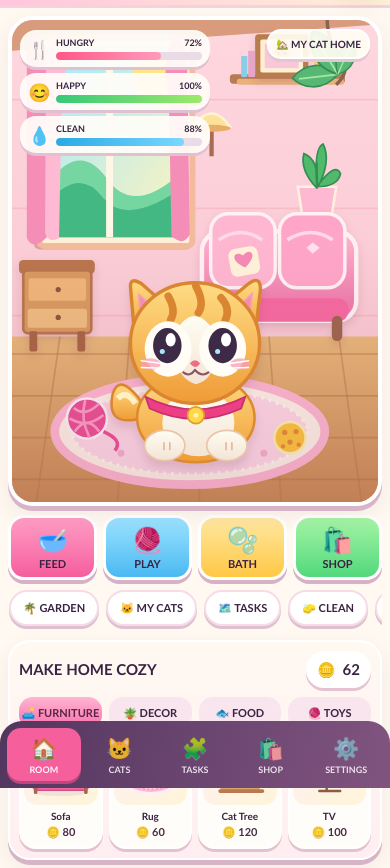
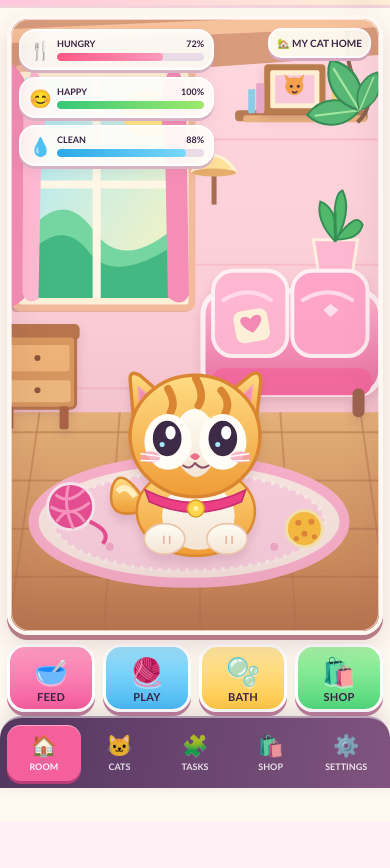
Before and after one commit to vidocq911/cat-block-puzzle, a plain HTML site: page index.html in a window 390 px wide. Shown: the part 56-924 px from the top of the page. After the commit the page ends 878 px from the top, so only its background shows below. Drawn offline with Linux system fonts and the light colour scheme.

Commit message:
Match room screen to reference-led mobile layout

```diff
--- a/index.html
+++ b/index.html
@@ -9,6 +9,38 @@
 @keyframes bounce{0%,100%{transform:translateX(-50%) translateY(0)}40%{transform:translateX(-50%) translateY(-18px)}70%{transform:translateX(-50%) translateY(3px)}}@keyframes wash{0%,100%{transform:translateX(-50%) rotate(0)}25%{transform:translateX(-50%) rotate(-5deg)}75%{transform:translateX(-50%) rotate(5deg)}}@keyframes happy{0%,100%{transform:translateX(-50%) scale(1)}45%{transform:translateX(-50%) scale(1.07)}}
 @media(min-width:800px){.room-screen{display:grid!important;grid-template-columns:minmax(0,1.35fr) minmax(310px,.8fr);grid-template-rows:minmax(440px,1fr) auto auto;align-content:stretch}.room-screen .room-art{grid-row:1/3;height:auto;min-height:570px}.room-screen .quick-actions{grid-column:1;grid-row:3}.room-screen .section-switch{grid-column:1/3;grid-row:4}.room-screen .shop-drawer{grid-column:2;grid-row:1/4;align-self:stretch}.room-screen .product-row{grid-template-columns:repeat(2,minmax(0,1fr))}.room-screen .product-art{height:100px}.room-screen .room-art .cat-stage{width:min(58%,310px);height:48%}.room-screen .bottom-nav{grid-column:1/3;grid-row:5}.page{padding:22px}.cats-grid{grid-template-columns:repeat(4,minmax(0,1fr))}.cat-portrait{height:150px}}
 @media(max-width:520px){.topbar{height:64px;padding:8px 10px;gap:7px}.pawlogo{font-size:29px}.brandname{font-size:17px}.brandname small{font-size:9px;letter-spacing:1.7px}.pill{padding:7px 9px}.gear{width:38px;height:38px}.room-screen{padding:8px;gap:9px}.room-art{height:clamp(410px,58vh,560px);min-height:410px}.hud{top:10px;left:8px;width:min(190px,53%);gap:6px}.need{padding:7px 8px;grid-template-columns:23px 1fr;gap:5px}.need .emoji{font-size:18px}.need-head{font-size:9px}.room-label{right:8px;top:9px;font-size:10px;padding:7px}.cat-stage{width:min(55%,230px);height:43%;bottom:6%}.quick-actions{gap:6px}.action{min-height:65px;border-radius:16px;font-size:11px}.action span{font-size:25px}.shop-drawer{padding:9px}.drawer-title{font-size:15px}.product-row{gap:6px}.product{padding:5px 3px 8px}.product-art{height:60px}.product-art svg{max-height:59px}.product b{font-size:10px}.price{font-size:11px}.bottom-nav{padding:7px 7px max(7px,env(safe-area-inset-bottom));gap:2px}.navbtn{font-size:9px}.navbtn span{font-size:21px}.page{padding:10px;gap:10px}.page-head{font-size:19px}.puzzle-layout{grid-template-columns:minmax(0,1fr) 98px;gap:8px}.board-wrap{padding:6px}.board{gap:2px;padding:3px}.piece{padding:5px;min-height:60px}.shape{grid-template-columns:repeat(4,13px);grid-auto-rows:13px;gap:2px}.map-scene{min-height:430px}.cat-portrait{height:95px}}
+
+/* Reference-led mobile layout: the room is a full hero scene; shopping lives on its own page. */
+.room-screen .section-switch,.room-screen .shop-drawer{display:none!important}
+.room-screen{display:flex;flex-direction:column;gap:10px;padding:9px 9px 112px}
+.room-screen .room-art{height:clamp(470px,calc(100dvh - 205px),720px);min-height:440px;border:4px solid #fff8f2;border-radius:24px;box-shadow:0 5px 0 #b77b83,0 12px 24px #62334a26;background:linear-gradient(180deg,#8ddcff 0%,#d4f5ff 28%,#ffe4c5 57%,#c98256 100%)}
+.room-screen .quick-actions{flex:0 0 auto;gap:8px}
+.room-screen .action{min-height:72px;border-width:3px;border-radius:18px;box-shadow:0 4px 0 #bd809c,0 7px 12px #58344a12;font-size:12px;letter-spacing:.2px}
+.room-screen .action span{font-size:29px;filter:drop-shadow(0 2px 0 #ffffff80)}
+.room-screen .room-art:after{content:"";position:absolute;inset:0;border-radius:18px;pointer-events:none;box-shadow:inset 0 0 0 1px #ffffff9c,inset 0 -32px 42px #6d34401c}
+.room-screen .hud{width:min(210px,53%);gap:7px}
+.room-screen .need{border:2px solid #fff;box-shadow:0 3px 0 #d8b3c4,0 5px 12px #7d3d5917}
+.room-screen .room-label{border:2px solid #fff;box-shadow:0 3px 0 #d7a6bf}
+.bottom-nav{box-shadow:0 -4px 18px #42254222;border-top:2px solid #ffffff75}
+.navbtn{min-height:56px}
+.navbtn.active{box-shadow:0 3px 0 #b73e78,inset 0 1px 0 #ffffff70}
+.product,.cat-card,.panel,.food-option,.piece{box-shadow:0 3px 0 #dfbdcc,0 7px 14px #59334a0c}
+.product-art{background:linear-gradient(145deg,#fff0e5 0%,#ffe2ed 54%,#fff4d9 100%);border:1px solid #fff}
+@media(min-width:800px){
+ .room-screen{display:flex!important;max-width:760px;margin:0 auto;width:100%;padding:16px 16px 120px}
+ .room-screen .room-art{height:min(66vh,690px);min-height:570px;width:100%}
+ .room-screen .quick-actions{width:100%}
+}
+@media(max-width:520px){
+ .room-screen{padding:7px 7px 110px;gap:9px}
+ .room-screen .room-art{height:clamp(455px,calc(100dvh - 205px),620px);min-height:440px;border-radius:21px}
+ .room-screen .action{min-height:68px;font-size:11px}
+ .room-screen .action span{font-size:27px}
+}
+@media(max-height:720px) and (max-width:520px){
+ .room-screen .room-art{height:430px;min-height:430px}
+}
+
 </style>
 </head>
 <body>
```
